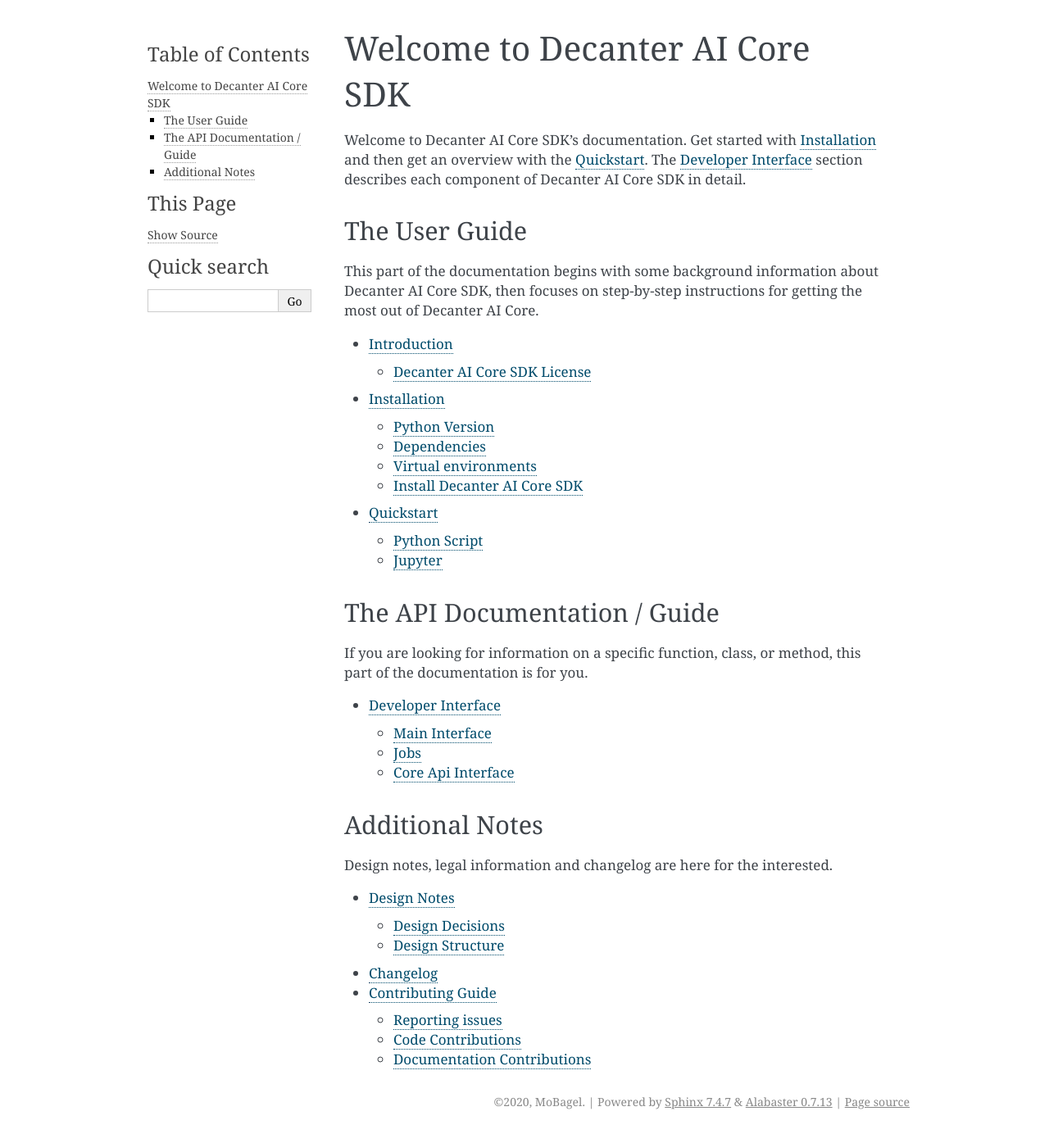
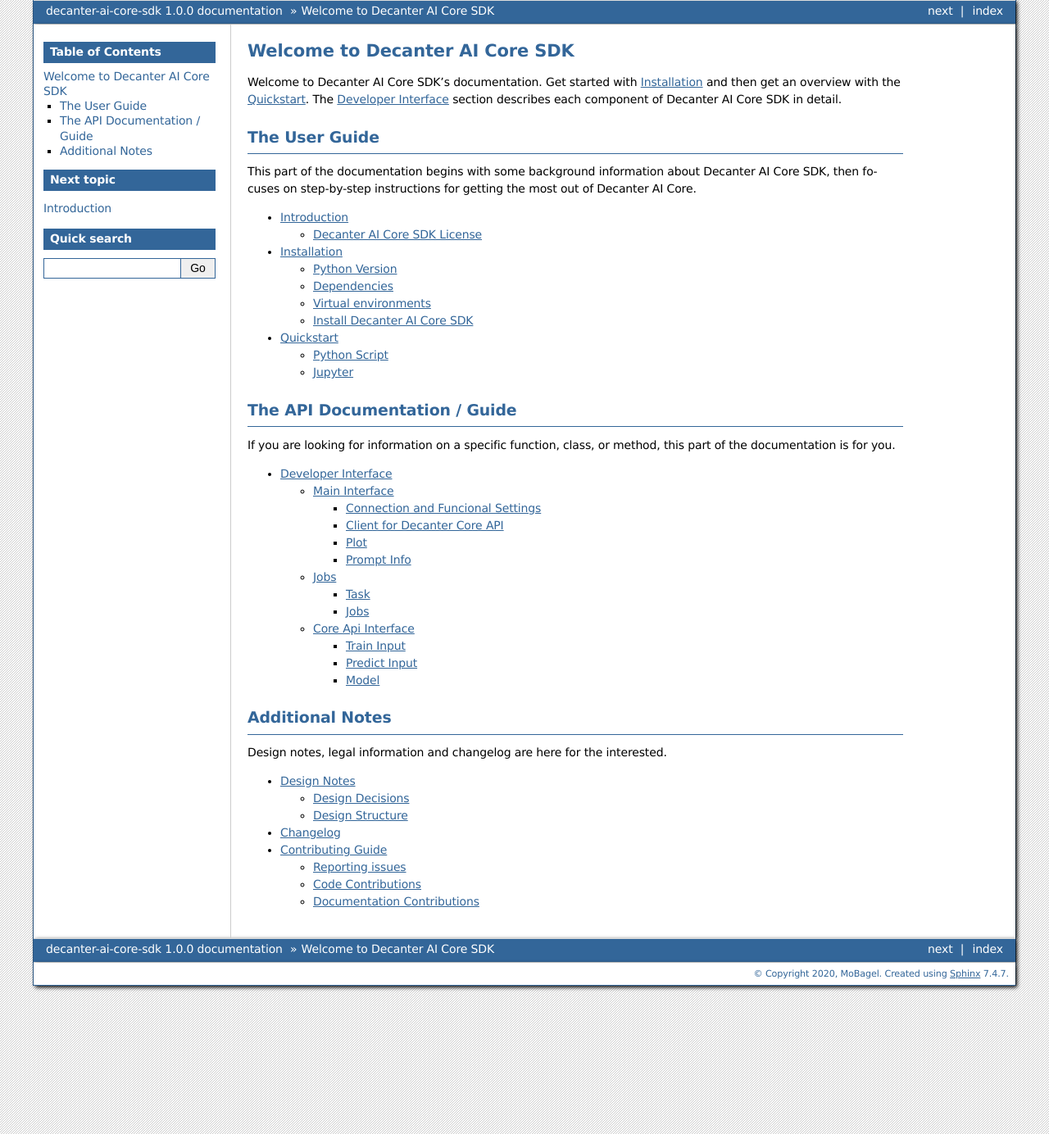
Before and after one commit to MoBagel/decanter-ai-core-sdk, a Sphinx documentation site: the page built from docs/source/index.rst, in a window 1280 px wide. Shown: the whole page at 82% size. Built offline with Sphinx 7.4.7, drawn with Linux system fonts in a browser that asks for light colours.

```diff
--- a/docs/source/conf.py
+++ b/docs/source/conf.py
@@ -50,7 +50,9 @@ exclude_patterns = ['_build']
 # The theme to use for HTML and HTML Help pages.  See the documentation for
 # a list of builtin themes.
 #
-html_theme = 'alabaster'
+html_theme = 'bizstyle'
+
+html_show_sourcelink = False
 
 # Add any paths that contain custom static files (such as style sheets) here,
 # relative to this directory. They are copied after the builtin static files,
--- a/docs/source/index.rst
+++ b/docs/source/index.rst
@@ -33,7 +33,7 @@ If you are looking for information on a specific function, class, or method,
 this part of the documentation is for you.
 
 .. toctree::
-   :maxdepth: 2
+   :maxdepth: 3
 
    api
 
```
